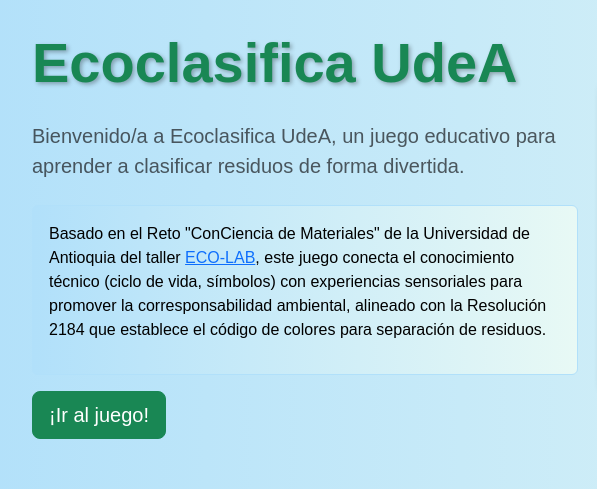
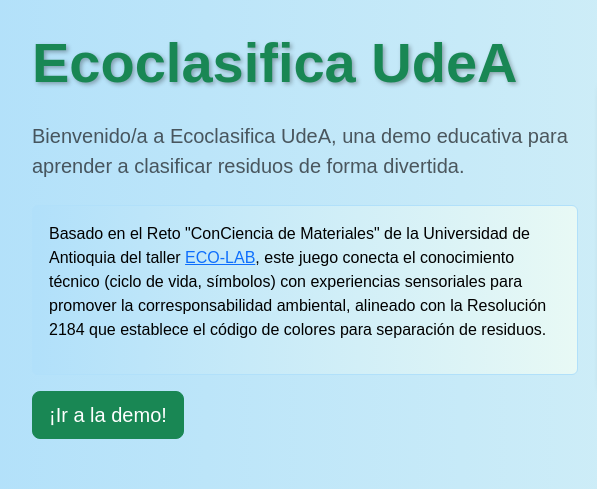
Before and after one commit to Juda-Tech-Green/ecoclasficia_udea, a website: page home.html in a window 1280 px wide. Shown: the part 166-655 px from the top of the page, 50-647 px from the left. Drawn offline with nearby package versions, Linux system fonts and the light colour scheme.

Commit message:
adjust end game

```diff
--- a/home.html
+++ b/home.html
@@ -18,7 +18,7 @@
                 <div class="col-lg-6">
                     <div class="hero-content">
                         <h1 class="display-4 fw-bold text-primary mb-4 text-success">Ecoclasifica UdeA</h1>
-                        <p class="lead text-muted mb-4">Bienvenido/a a Ecoclasifica UdeA, un juego educativo para
+                        <p class="lead text-muted mb-4">Bienvenido/a a Ecoclasifica UdeA, una demo educativa para
                             aprender a clasificar residuos de forma divertida.</p>
                         <div class="row mt-4">
                             <div class="col-12">
@@ -36,7 +36,7 @@
                                 </div>
                             </div>
                         </div>
-                        <a href="/juego" class="btn btn-success btn-lg">¡Ir al juego!</a>
+                        <a href="/juego" class="btn btn-success btn-lg">¡Ir a la demo!</a>
                     </div>
                 </div>
                 <div class="col-lg-6">
```
Also changed, not shown: index.html (+1 -0 lines), README.md.
